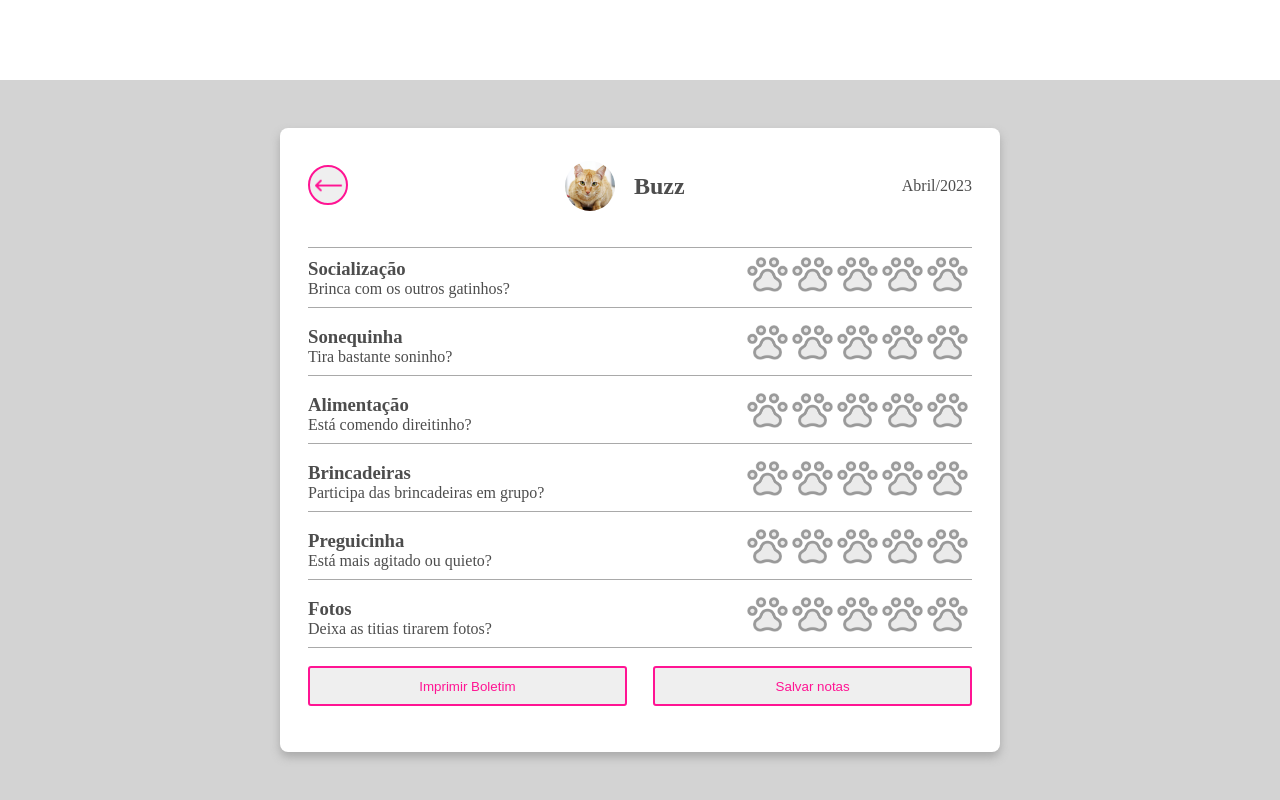
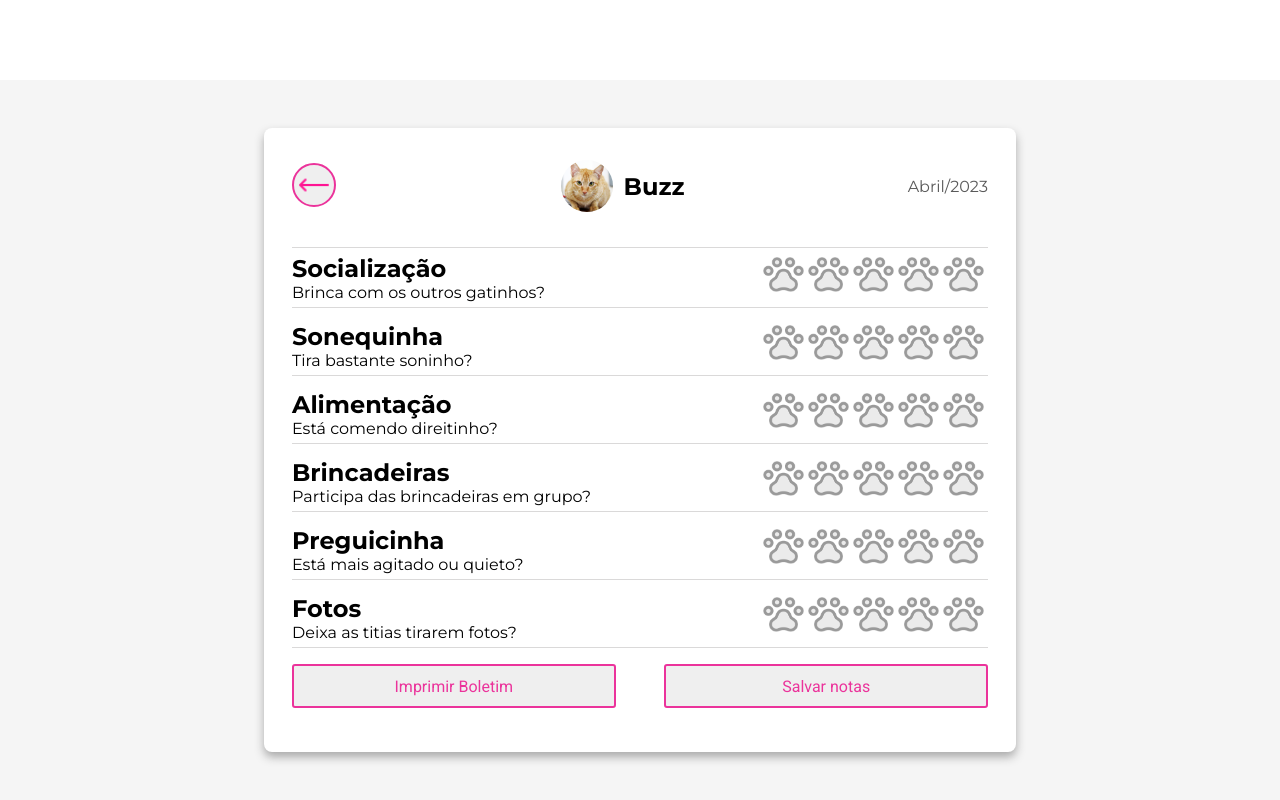
Before and after one commit to EricGuilhermeSPN/creche-batatinha-equipe03, a plain HTML site: page lancamento_notas/index.html in a window 1280 px wide. Drawn offline with Linux system fonts and the light colour scheme.

Commit message:
adicionando primeira  mudanças no js da página lancamentos_notas

```diff
--- a/lancamento_notas/index.html
+++ b/lancamento_notas/index.html
@@ -5,7 +5,13 @@
     <meta charset="UTF-8">
     <meta http-equiv="X-UA-Compatible" content="IE=edge">
     <meta name="viewport" content="width=device-width, initial-scale=1.0">
+
     <link rel="stylesheet" href="style.css">
+
+    <link rel="preconnect" href="https://fonts.googleapis.com">
+    <link rel="preconnect" href="https://fonts.gstatic.com" crossorigin>
+    <link href="https://fonts.googleapis.com/css2?family=Montserrat:wght@400;700&family=Roboto&display=swap"
+        rel="stylesheet">
     <title>Lançamento de notas</title>
 </head>
 
@@ -40,24 +46,24 @@
 
                 <div class="text-patas">
                     <label class="container-checkbox">
-                        <input type="checkbox">
-                        <span class="check"></span>
+                        <input id="ck1" type="checkbox">
+                        <span  class="check"></span>
+                    </label>
+                    <label class="container-checkbox">
+                        <input id="ck2" type="checkbox">
+                        <span  class="check"></span>
                     </label>
                     <label class="container-checkbox">
                         <input type="checkbox">
-                        <span class="check"></span>
+                        <span id="ck3" class="check"></span>
                     </label>
                     <label class="container-checkbox">
                         <input type="checkbox">
-                        <span class="check"></span>
+                        <span id="ck4" class="check"></span>
                     </label>
                     <label class="container-checkbox">
                         <input type="checkbox">
-                        <span class="check"></span>
-                    </label>
-                    <label class="container-checkbox">
-                        <input type="checkbox">
-                        <span class="check"></span>
+                        <span id="ck5" class="check"></span>
                     </label>
                 </div>
                 <div class="linha"></div>
--- a/lancamento_notas/script.js
+++ b/lancamento_notas/script.js
@@ -1 +1,26 @@
-console.log('Lançamento de Notas ok')
+const ck1 = document.querySelector("#ck1")
+const ck2 = document.querySelector("#ck2")
+const ck3 = document.querySelector("#ck3")
+const ck4 = document.querySelector("#ck4")
+const ck5 = document.querySelector("#ck5")
+
+ck1.addEventListener('click',pintarPatas )
+
+function pintarPatas() {
+   var input = document.getElementsByTagName('input');
+
+		if(ck1.checked) {
+			ck2.nextSibling.nodeValue = input.value  + " [checked]"
+            console.log(ck2)
+		}
+		else {
+			item.nextSibling.nodeValue = item.id;
+		}
+	}
+
+
+
+
+    // let at = document.createAttribute("class")
+    // at.value = "pataClicada";
+    // ck2.setAttributeNode(at)
--- a/lancamento_notas/style.css
+++ b/lancamento_notas/style.css
@@ -8,9 +8,9 @@
     box-sizing: border-box;
 }
 body {
-    background-color: lightgrey;
-    color: #4D4D4D;
-    font-family: 'Pacifico', 'cursive';
+    background: #F5F5F5;
+    color: #000000;
+    font-family: 'Montserrat', sans-serif;
 }
 .cabecalho{
     height: 80px;
@@ -20,13 +20,11 @@ body {
 
 /* componentes */
 .card{
-    background-color: #fff;
+    background-color: #FFFFFF;
     border-radius: 8px;
     box-shadow: 0 5px 10px darkgray;
-    width: 100%;
-    max-width: 45rem;
+    max-width: 752px;
     padding: 1.75rem;
-    margin-bottom: 1rem;
     margin: 0 auto;
 }
 .container{
@@ -39,43 +37,44 @@ body {
 .linha {
     position: absolute;
     bottom: 0;
-    background-color: darkgrey;
+    background-color: #DAD9D9;
     width: 100%;
     height: 1px;
 }
 .botao{
-    width: 48%;
-    height: 40px;
-    border: solid 2px #FF1493;
+    font-family: 'Roboto', sans-serif;
+    font-size: 16px;
+    width: 46.5%;
+    height: 44px;
+    border: solid 2px #EB339B;
     border-radius: 3px;
     cursor: pointer;
-    color: #FF1493;
+    color: #EB339B;
 }
 .botao:hover{
-    background-color: #FF69B4;
+    background-color: #9F9F9F;
     color: #fff;
 }
 .botao:active{
-    background-color: #FF1493;
-    color: #fff;
+    background-color: #EB339B;
 }
 .seta{
     background-image: url(../assets/arrow_left_purple.png);
     background-repeat: no-repeat;
     background-size: 80%;
     background-position: center;
-    width: 40px;
-    height: 40px;
-    border-radius: 30px;
-    border: solid 2px #FF1493;
+    width: 44px;
+    height: 44px;
+    border-radius: 100px;
+    border: solid 2px #EB339B;
     cursor: pointer;
 }
 .seta:hover{
-    background-color: #FF69B4;
+    background-color: #9F9F9F;
     background-image: url(../assets/arrow_left_white.png);
 }
 .seta:active{
-    background-color: #FF1493;
+    background-color: #EB339B;
     background-image: url(../assets/arrow_left_white.png);
 }
 
@@ -91,7 +90,7 @@ body {
 }
 .linha-title{
     position: absolute;
-    background-color: darkgrey;
+    background-color: #DAD9D9;
     width: 100%;
     height: 1px;
     bottom: -2rem;
@@ -103,8 +102,13 @@ body {
     width: 18%;
 }
 .logo-gato img {
-    width: 50px;
-    border-radius: 30px;
+    width: 56px;
+    height: 56px;
+    border: 2px solid #FFFFFF;
+    border-radius: 100px;
+}
+.data{
+    color: #5A5A5A;
 }
 /*FIM Titulo*/
 
@@ -117,6 +121,12 @@ body {
 .text-avaliacao{
     display: flex;
     flex-direction: column;
+}
+.text-avaliacao h3{
+    font-size: 24px;
+}
+.text-avaliacao p{
+    font-size: 16px;
 }
 
 .container-checkbox{
@@ -138,10 +148,15 @@ body {
     height: 39px;
     cursor: pointer;
 }
+.check:hover{
+    background: url(../assets/pata-selecionada-pintada.png) no-repeat;
+    background-size: 100%;
+}
 .container-checkbox input:checked ~.check{
     background: url(../assets/pata-pintada.png) no-repeat;
     background-size: 100%;
 }
+
 /* FIM texto e checkBox das patas*/
 
 
```
Also changed, not shown: assets/pata-selecionada-pintada.png (added).
